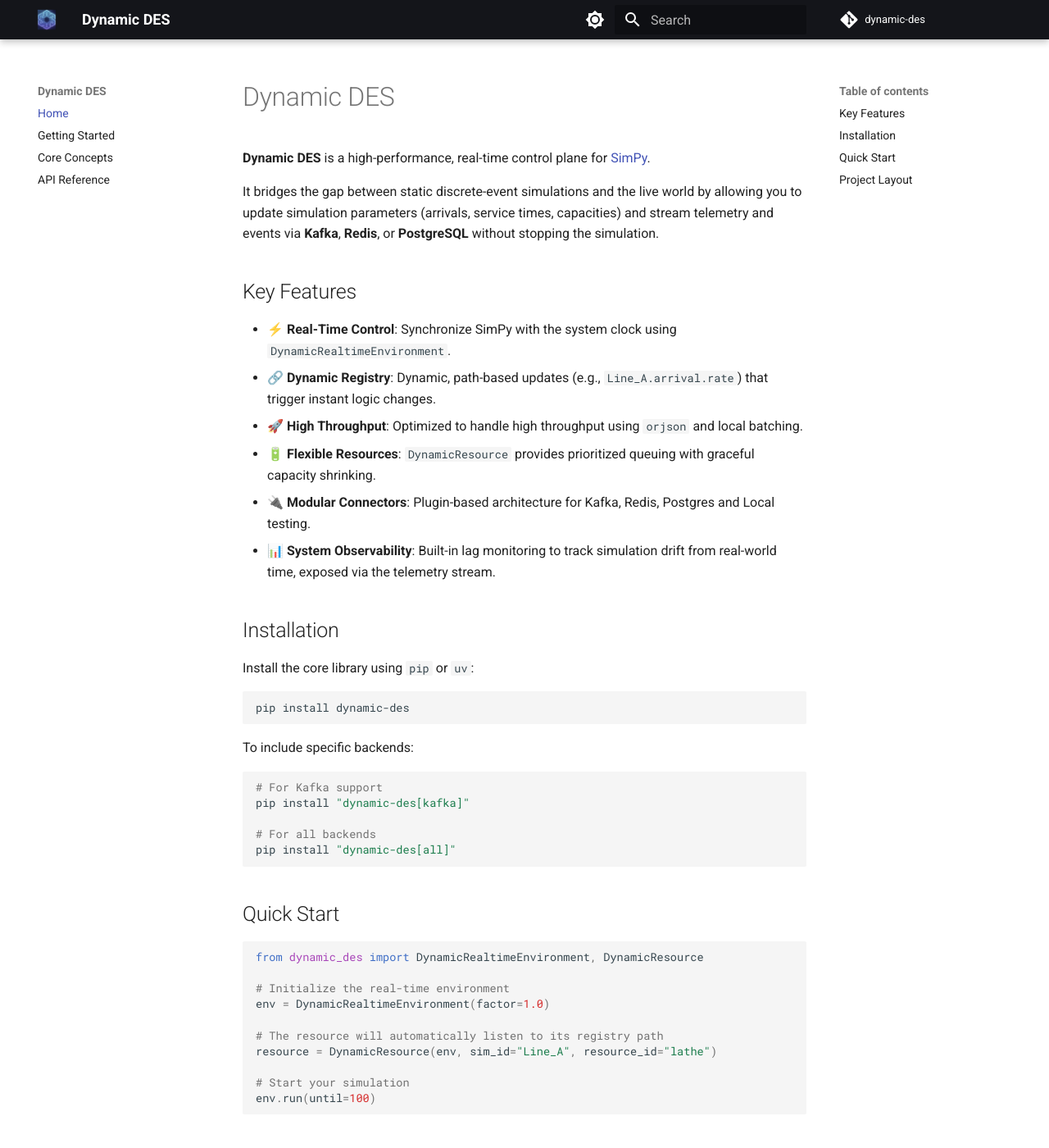
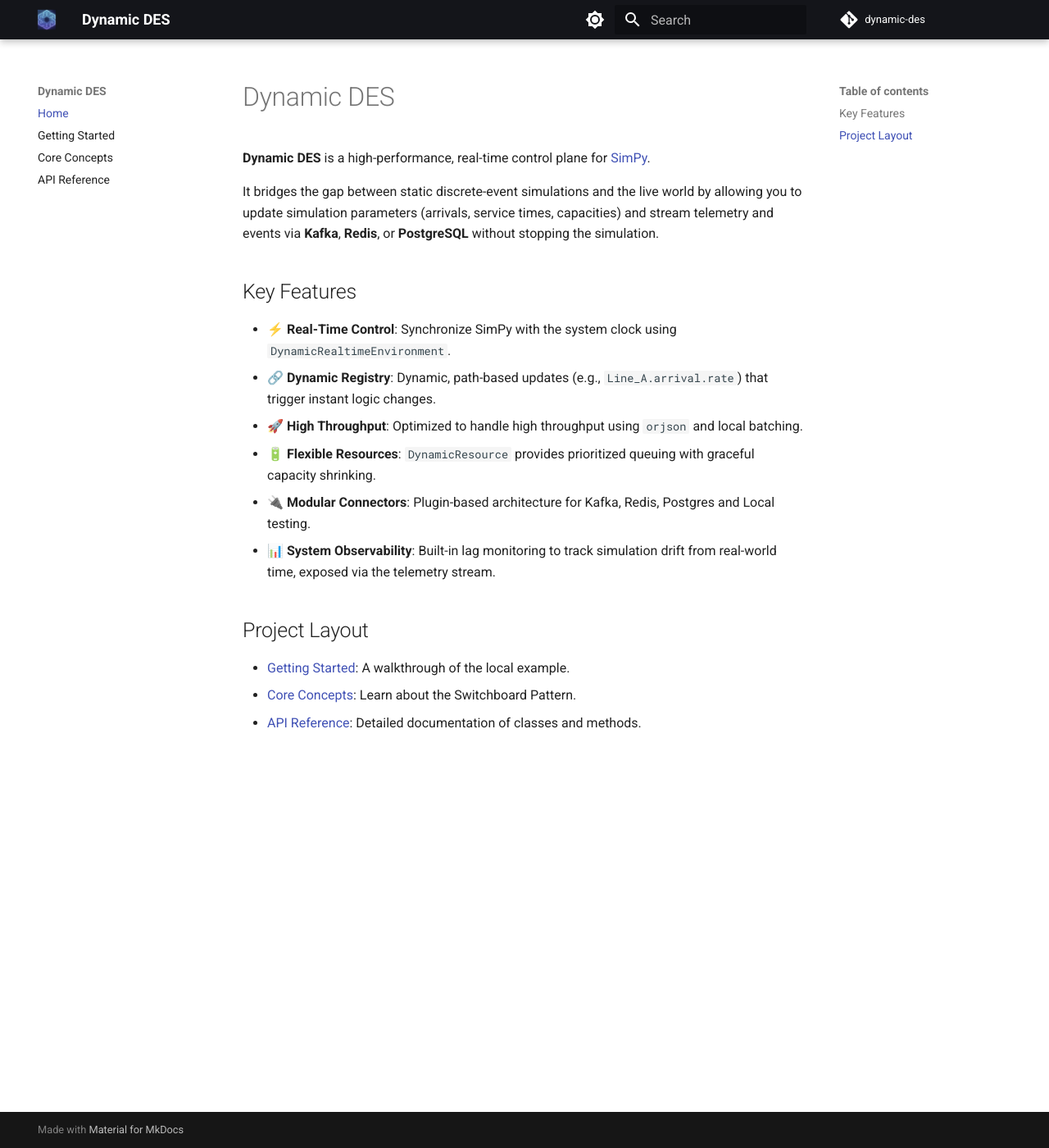
Before and after one commit to jaehyeon-kim/dynamic-des, an MkDocs documentation site: the page built from docs/index.md, in a window 1280 px wide and 1400 px high. Shown: the whole window at 82% size. Built offline with MkDocs 1.6.1 and Material for MkDocs 9.7.7, drawn with Linux system fonts in a browser that asks for light colours; comment, search, counter and statistics services are not loaded; the version menu is left out.

Commit message:
update docs

````diff
--- a/docs/index.md
+++ b/docs/index.md
@@ -13,39 +13,6 @@
 - **🔌 Modular Connectors**: Plugin-based architecture for Kafka, Redis, Postgres and Local testing.
 - **📊 System Observability**: Built-in lag monitoring to track simulation drift from real-world time, exposed via the telemetry stream.
 
-## Installation
-
-Install the core library using `pip` or `uv`:
-
-```bash
-pip install dynamic-des
-```
-
-To include specific backends:
-
-```bash
-# For Kafka support
-pip install "dynamic-des[kafka]"
-
-# For all backends
-pip install "dynamic-des[all]"
-```
-
-## Quick Start
-
-```python
-from dynamic_des import DynamicRealtimeEnvironment, DynamicResource
-
-# Initialize the real-time environment
-env = DynamicRealtimeEnvironment(factor=1.0)
-
-# The resource will automatically listen to its registry path
-resource = DynamicResource(env, sim_id="Line_A", resource_id="lathe")
-
-# Start your simulation
-env.run(until=100)
-```
-
 ## Project Layout
 
 - [Getting Started](getting-started.md): A walkthrough of the local example.
````
Also changed, not shown: README.md (+6 -0 lines), docs/getting-started.md (+6 -0 lines), 1 other file.
